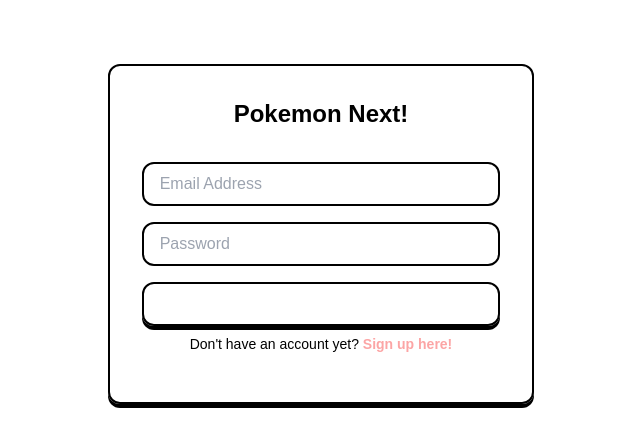
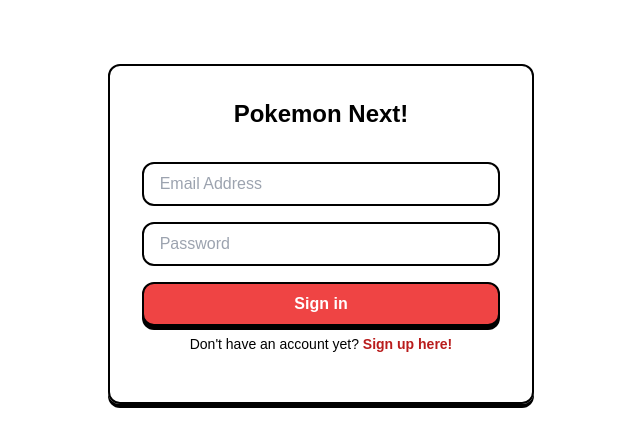
Before and after one commit to sirbully/nextjs-pokemon, a Next.js app: page /signin in a window 1280 px wide. Shown: the top 446 px of the page, without its empty margins (319-959 px from the left). Built offline with nearby package versions, Linux system fonts and the light colour scheme.

Commit message:
refactor: use validation

```diff
--- a/pages/signin.tsx
+++ b/pages/signin.tsx
@@ -40,23 +40,31 @@
               type="email"
               label="Email Address"
               register={register}
-              required
+              validation={{
+                required: 'Email address is required',
+              }}
             />
             {errors['Email Address'] && (
-              <FormError>Email Address is required</FormError>
+              <FormError>{errors['Email Address'].message}</FormError>
             )}
             <Input
               type="password"
               label="Password"
               register={register}
-              required
+              validation={{
+                required: 'Password is required',
+              }}
             />
-            {errors['Password'] && <FormError>Password is required</FormError>}
-            <Button type="submit">Sign in</Button>
+            {errors['Password'] && (
+              <FormError>{errors['Password'].message}</FormError>
+            )}
+            <Button type="submit" color="red">
+              Sign in
+            </Button>
             <p className="text-sm text-center mt-2">
               Don&apos;t have an account yet?{' '}
               <Link href="/signup">
-                <a className="font-bold text-red-300">Sign up here!</a>
+                <a className="font-bold text-red-700">Sign up here!</a>
               </Link>
             </p>
           </form>
```
